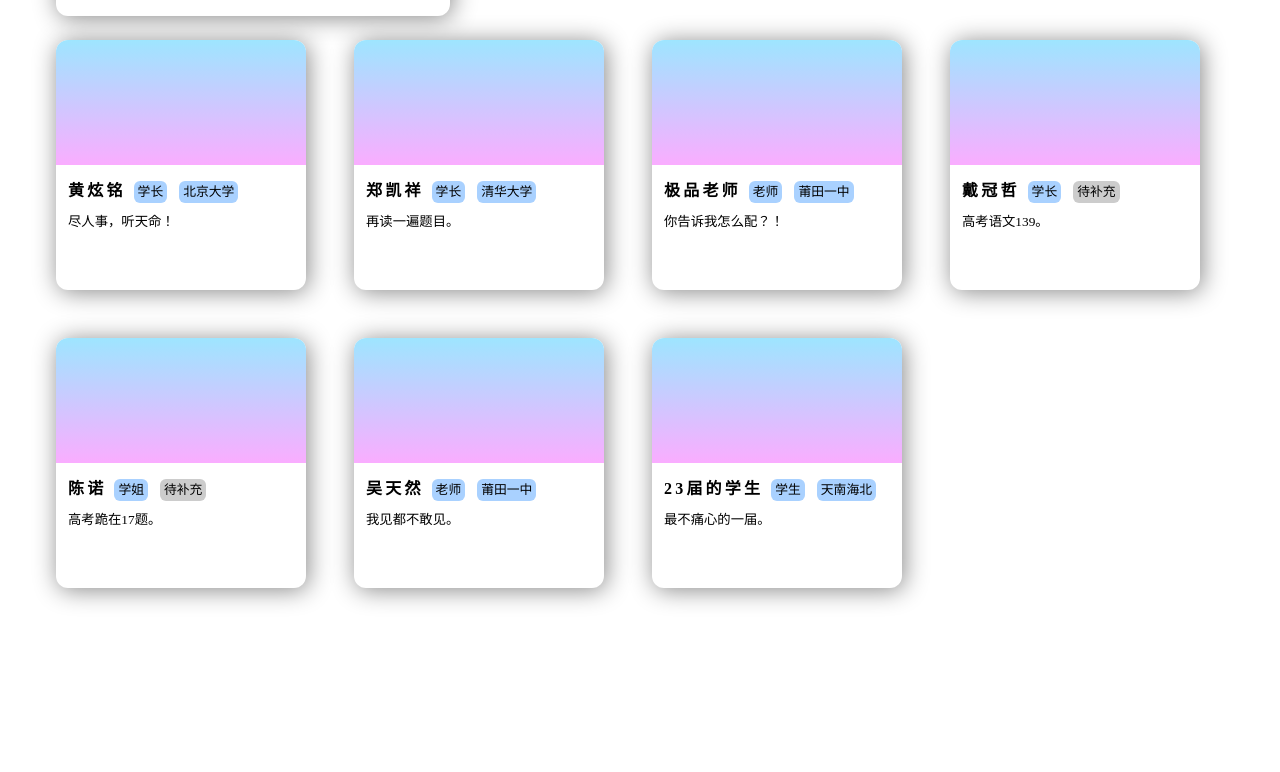
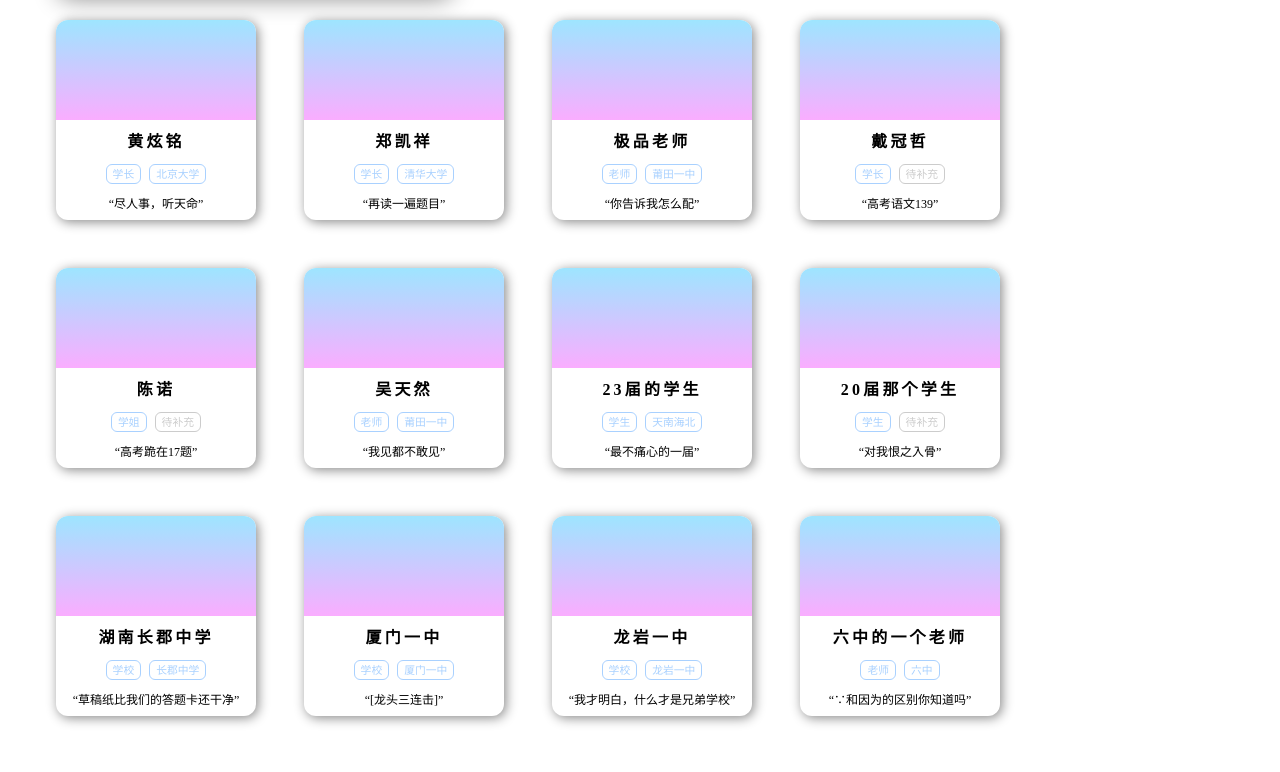
Before and after one commit to Adehit/minworld, a plain HTML site: page mrt.html in a window 1280 px wide. Shown: the part 111-883 px from the top of the page. Before the commit the page ends 800 px from the top, so only its background shows below. Drawn offline with Linux system fonts and the light colour scheme.

Commit message:
Add files via upload

```diff
--- a/data.js
+++ b/data.js
@@ -1,9 +1,14 @@
 const characters = [
-    { "name": "黄炫铭", "identity": "学长", "school": "北京大学", "keyProfile": "尽人事，听天命！" },
-    { "name": "郑凯祥", "identity": "学长", "school": "清华大学", "keyProfile": "再读一遍题目。" },
-    { "name": "极品老师", "identity": "老师", "school": "莆田一中", "keyProfile": "你告诉我怎么配？！" },
-    { "name": "戴冠哲", "identity": "学长", "school": "待补充", "keyProfile": "高考语文139。" },
-    { "name": "陈诺", "identity": "学姐", "school": "待补充", "keyProfile": "高考跪在17题。" },
-    { "name": "吴天然", "identity": "老师", "school": "莆田一中", "keyProfile": "我见都不敢见。" },
-    { "name": "23届的学生", "identity": "学生", "school": "天南海北", "keyProfile": "最不痛心的一届。" }
+    { "name": "黄炫铭", "identity": "学长", "school": "北京大学", "keyProfile": "尽人事，听天命" },
+    { "name": "郑凯祥", "identity": "学长", "school": "清华大学", "keyProfile": "再读一遍题目" },
+    { "name": "极品老师", "identity": "老师", "school": "莆田一中", "keyProfile": "你告诉我怎么配" },
+    { "name": "戴冠哲", "identity": "学长", "school": "待补充", "keyProfile": "高考语文139" },
+    { "name": "陈诺", "identity": "学姐", "school": "待补充", "keyProfile": "高考跪在17题" },
+    { "name": "吴天然", "identity": "老师", "school": "莆田一中", "keyProfile": "我见都不敢见" },
+    { "name": "23届的学生", "identity": "学生", "school": "天南海北", "keyProfile": "最不痛心的一届" },
+    { "name": "20届那个学生", "identity": "学生", "school": "待补充", "keyProfile": "对我恨之入骨" },
+    { "name": "湖南长郡中学", "identity": "学校", "school": "长郡中学", "keyProfile": "草稿纸比我们的答题卡还干净" },
+    { "name": "厦门一中", "identity": "学校", "school": "厦门一中", "keyProfile": "[龙头三连击]" },
+    { "name": "龙岩一中", "identity": "学校", "school": "龙岩一中", "keyProfile": "我才明白，什么才是兄弟学校" },
+    { "name": "六中的一个老师", "identity": "老师", "school": "六中", "keyProfile": "&#8757和因为的区别你知道吗" }
 ];
--- a/mrt.html
+++ b/mrt.html
@@ -10,8 +10,12 @@
 			padding: 24px 48px;
 		}
 
+		small {
+			font-size: 12px;
+		}
+
 		nav {
-			padding: 10px 24px;
+			padding: 0 24px;
 			background-color: #fff;
 			box-shadow: 2px 2px 24px #888;
 			border-radius: 12px;
@@ -47,17 +51,24 @@
 		.chars {
 			padding: 24px 0;
 			display: grid;
-			grid-template-columns: repeat(auto-fill, 250px);
+			grid-template-columns: repeat(auto-fill, 200px);
 			grid-gap: 48px;
 		}
 
 		.characters {
-			width: 250px;
-			height: 250px;
+			user-select: none;
+			margin: 0;
+			width: 200px;
+			height: 200px;
 			background-color: #fff;
 			border-radius: 12px;
-			box-shadow: 2px 2px 24px #888888;
+			box-shadow: 2px 2px 12px #888888;
 			overflow: hidden;
+			transition: box-shadow 0.3s ease;
+		}
+
+		.characters:hover {
+			box-shadow: 4px 4px 24px #888888;
 		}
 
 		.top {
@@ -69,8 +80,11 @@
 		.bottom {
 			height: 50%;
 			width: 100%;
-			padding: 12px;
-			line-height: 1.8em;
+			display: flex;
+			align-items: center;
+			justify-content: center;
+			flex-direction: column;
+			gap: 12px;
 		}
 
 		.char-name {
@@ -79,15 +93,23 @@
 		}
 
 		.char-school-unknown {
-			background-color: #ccc !important;
+			color: #ccc !important;
+			border-color: #ccc !important;
 		}
 
 		.char-attrib {
-			font-size: 0.8em;
-			padding: 4px;
+			--scale: 0.9;
+			font-size: 12px;
+			transform: scale(var(--scale));
+			-ms-transform: scale(var(--scale));
+			-moz-transform: scale(var(--scale));
+			-webkit-transform: scale(var(--scale));
+			font-size: calc(var(--scale) * 12px);
+			padding: 3px 6px;
 			border-radius: 6px;
-			background-color: #a9d1ff;
-			margin: 0 4px;
+			color: #a9d1ff;
+			border: 1px solid #a9d1ff;
+			margin: 0 2px;
 		}
 	</style>
 </head>
@@ -114,10 +136,11 @@
             <div class="top"></div>
             <div class="bottom">
                 <span class="char-name">${character.name}</span>
-				<span class="char-attrib">${character.identity}</span>
-                <span class="char-attrib${character.school === '待补充' ? ' char-school-unknown' : ''}">${character.school}</span>
-                <br />
-                <small>${character.keyProfile}</small>
+				<div>
+					<span class="char-attrib">${character.identity}</span>
+                	<span class="char-attrib${character.school === '待补充' ? ' char-school-unknown' : ''}">${character.school}</span>
+				</div>
+                <small>“${character.keyProfile}”</small>
             </div>
         `;
 				container.appendChild(newCharacterDiv);
```
